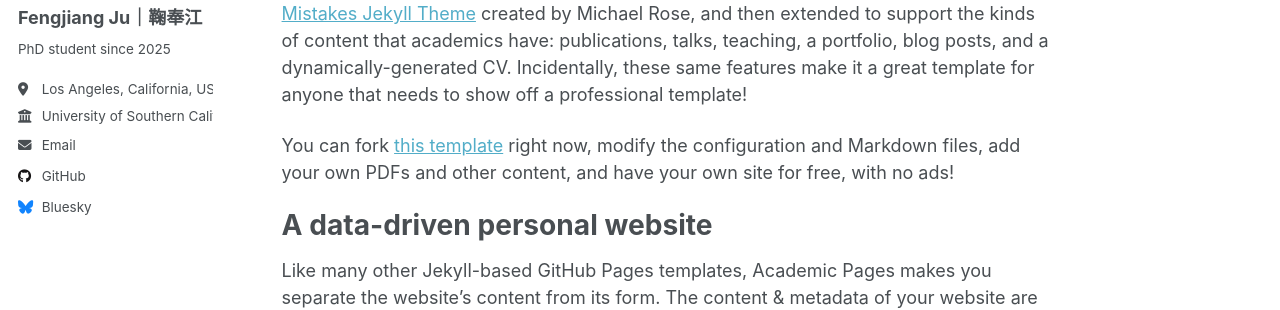
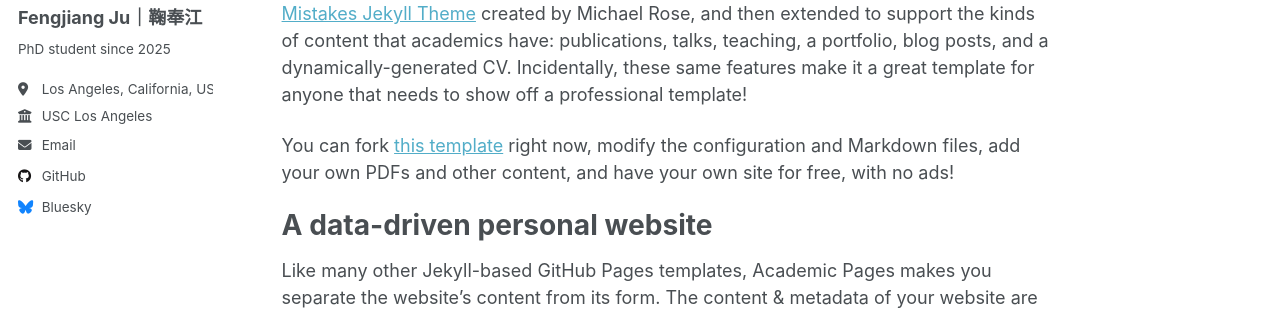
Before and after one commit to FengJiangJu/fengjiangju.github.io, a Jekyll site: the page built from _pages/about.md, in a window 1280 px wide. Shown: the part 277-587 px from the top of the page. Built offline with Jekyll 4.4.1, drawn with Linux system fonts in a browser that asks for light colours; a script that is not in the unit is left out.

Commit message:
Update _config.yml

```diff
--- a/_config.yml
+++ b/_config.yml
@@ -27,9 +27,9 @@ author:
   pronouns         : # example: "she/her"
   bio              : "PhD student since 2025"
   location         : "Los Angeles, California, USA"
-  employer         : "University of Southern California"
+  employer         : "USC Los Angeles"
   uri              : # URL
-  email            : ['jufj2000@gmail.com' , 'juf@usc.edu']
+  email            : "juf@usc.edu or jufj2000@gmail.com"
 
   # Academic websites
   academia         : # URL
```
